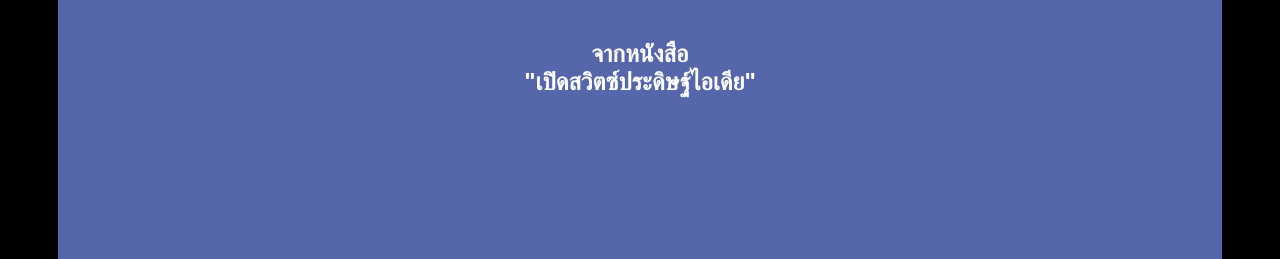
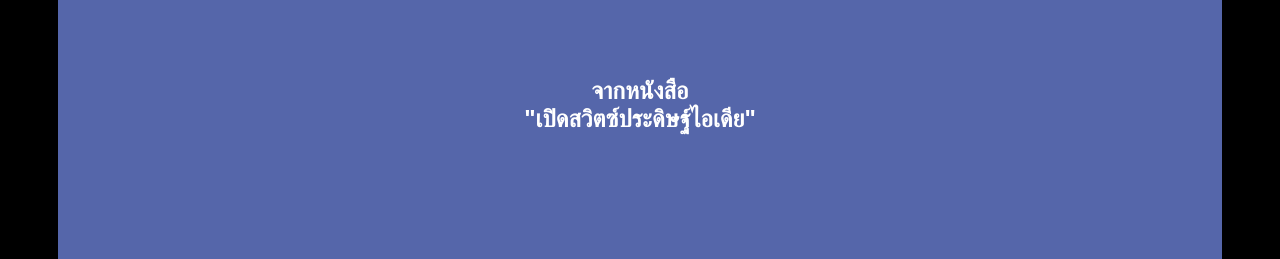
Before and after one commit to Rathachai/ideacard, a plain HTML site: page index.html in a window 1280 px wide. Shown: the part 341-600 px from the top of the page. Drawn offline with nearby package versions, Linux system fonts and the light colour scheme.

Commit message:
update margin-top of h3

```diff
--- a/index.html
+++ b/index.html
@@ -20,6 +20,7 @@
 	}
 
 	h3{
+		margin-top: 10vh;
 		font-size: max(3vh);
 	}
 
```
